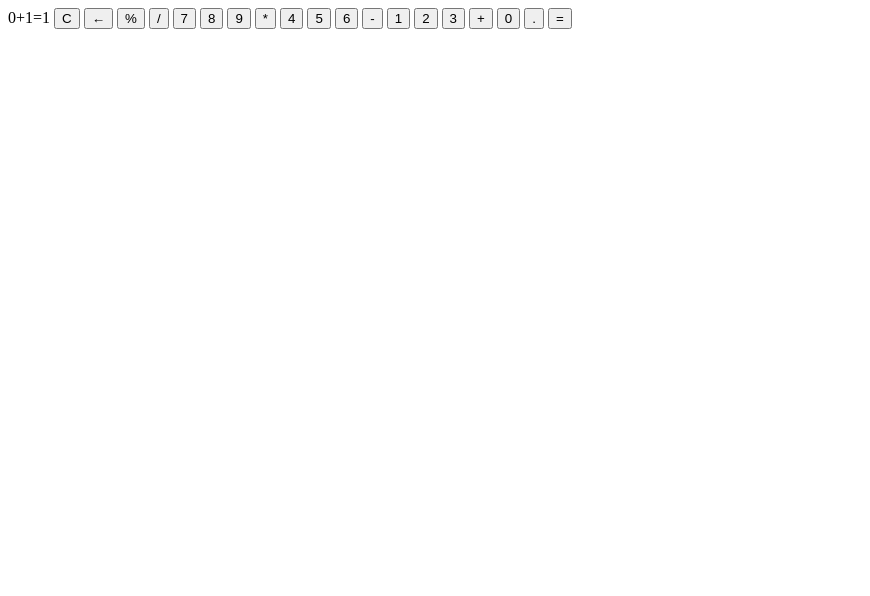
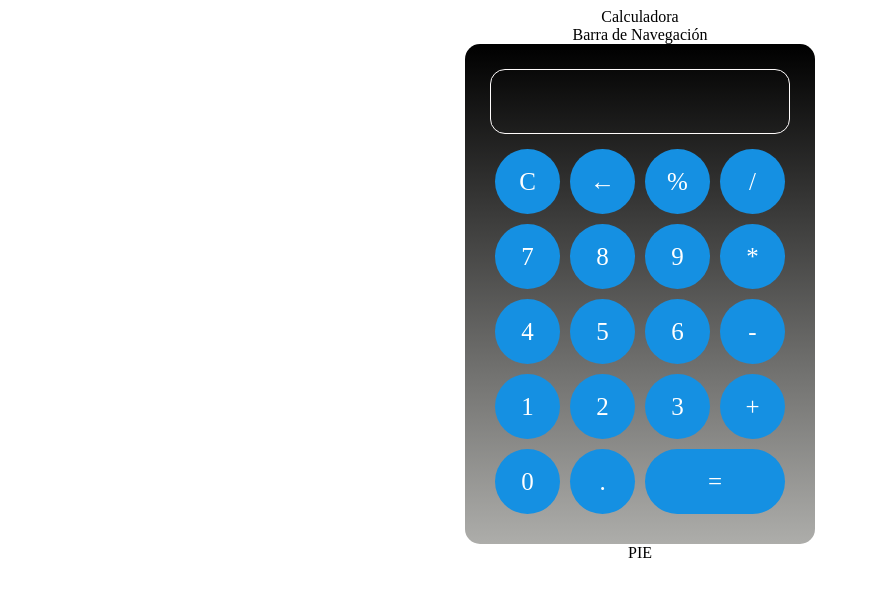
Before and after one commit to KaiOxS/pw_u1_fundamentos_fc, a plain HTML site: page html/calculadoraFinal.html in a window 1280 px wide. Shown: the whole page, without its empty margins (0-870 px from the left). Drawn offline with Linux system fonts and the light colour scheme.

Commit message:
Taller 8: Maquetación de Páginas Web

```diff
--- /dev/null
+++ b/css/calculadoraFinal.css
@@ -0,0 +1,48 @@
+.container {
+    display: flex;
+    justify-content: center;
+    align-items: center;
+    flex-direction: column;
+
+}
+
+#calculadora {
+    display: grid;
+    grid-template-columns: 75px 75px 75px 75px;
+    grid-template-rows: 75px 75px 75px 75px 75px 75px;
+    padding: 25px;
+    border-radius: 15px;
+    background: linear-gradient(black, rgb(173, 173, 170));
+}
+
+#display {
+    grid-column: span 4;
+    border: 1px solid rgb(255, 252, 252);
+    border-radius: 15px;
+    text-align: right;
+    padding-bottom: 15px;
+    padding-top: 20px;
+    font-size: 30px;
+    color: white;
+    margin-bottom: 10px;
+
+}
+
+.column-2 {
+    grid-column: span 2;
+}
+
+button {
+    cursor: pointer;
+    margin: 5px;
+    border-radius: 35px;
+    border: none;
+    background-color: #1590e2;
+    color: white;
+    font-size: 25px;
+    font-family: 'Times New Roman', Times, serif;
+}
+
+button:active{
+    background: #92eb92;
+}
--- a/html/calculadoraFinal.html
+++ b/html/calculadoraFinal.html
@@ -5,36 +5,41 @@
     <meta charset="UTF-8">
     <meta name="viewport" content="width=device-width, initial-scale=1.0">
     <title>Document</title>
+    <link rel="stylesheet" href="../css/calculadoraFinal.css">
+    <script src="../js/calculadoraFinal.js"></script>
 </head>
 
 <body>
-    <header></header>
-    <nav></nav>
-    <section>
-        <div id="calculadora">
-            <label for="">0+1=1</label>
-            <button>C</button>
-            <button>&larr;</button>
-            <button>%</button>
-            <button>/</button>
-            <button>7</button>
-            <button>8</button>
-            <button>9</button>
-            <button>*</button>
-            <button>4</button>
-            <button>5</button>
-            <button>6</button>
-            <button>-</button>
-            <button>1</button>
-            <button>2</button>
-            <button>3</button>
-            <button>+</button>
-            <button>0</button>
-            <button>.</button>
-            <button>=</button>
-        </div>
-    </section>
-    <footer></footer>
+    <div class="container">
+        <header>Calculadora</header>
+        <nav>Barra de Navegación</nav>
+        <section>
+            <div id="calculadora">
+                <!--<label id="display">0+1=1</label>-->
+                <div id="display"></div>
+                <button onclick="eliminarElemento('display')">C</button>
+                <button>&larr;</button>
+                <button onclick="mostrarDisplay('%')">%</button>
+                <button onclick="mostrarDisplay('/')">/</button>
+                <button onclick="mostrarDisplay(7)">7</button>
+                <button onclick="mostrarDisplay(8)">8</button>
+                <button onclick="mostrarDisplay(9)">9</button>
+                <button onclick="mostrarDisplay('*')">*</button>
+                <button onclick="mostrarDisplay(4)">4</button>
+                <button onclick="mostrarDisplay(5)">5</button>
+                <button onclick="mostrarDisplay(6)">6</button>
+                <button onclick="mostrarDisplay('-')">-</button>
+                <button onclick="mostrarDisplay(1)">1</button>
+                <button onclick="mostrarDisplay(2)">2</button>
+                <button onclick="mostrarDisplay(3)">3</button>
+                <button onclick="mostrarDisplay('+')">+</button>
+                <button onclick="mostrarDisplay(0)">0</button>
+                <button onclick="mostrarDisplay('.')">.</button>
+                <button class="column-2" onclick="">=</button>
+            </div>
+        </section>
+        <footer>PIE</footer>
+    </div>
 </body>
 
 </html>
--- /dev/null
+++ b/js/calculadoraFinal.js
@@ -0,0 +1,51 @@
+let num1 = 0;
+let num2 = 2;
+
+function mostrarDisplay(valor) {
+	let elemento = document.getElementById('display');
+	elemento.innerText = elemento.innerText + valor;
+}
+
+function evaluarOperacion(tipo) {
+	let resultado = 0;
+
+	if (tipo === '+') {
+		resultado = sumar(num1, num2);
+	}
+	if (tipo === '-') {
+		resultado = restar(num1, num2);
+	}
+	if (tipo === '*') {
+		resultado = multiplicar(num1, num2);
+	}
+	if (tipo === '/') {
+		resultado = dividir(num1, num2);
+	}
+	document.getElementById('id_resultado').innerText = resultado;
+
+}
+
+function eliminarElemento(idElemento) {
+	document.getElementById(idElemento).style = 'none';
+}
+
+function sumar(num1, num2) {
+	return num1 + num2;
+}
+
+function restar(num1, num2) {
+	return num1 - num2;
+}
+
+function multiplicar(num1, num2) {
+	return num1 * num2;
+}
+
+function dividir(num1, num2) {
+	return num1 / num2;
+}
+
+
+function porcentaje(num1, num2) {
+	return num1 * (num2 / 100);
+}
--- a/js/jsexterno.js
+++ b/js/jsexterno.js
@@ -304,6 +304,9 @@ function fundamentosJS() {
 	console.log(barrio);
 	console.log(c1);
 	console.log(numeracion);
+
+
+	console.log('AIUDA');
 }
 
 // Mientras sea un arreglo se puede desestructurar con alguna de las técnicas
```
